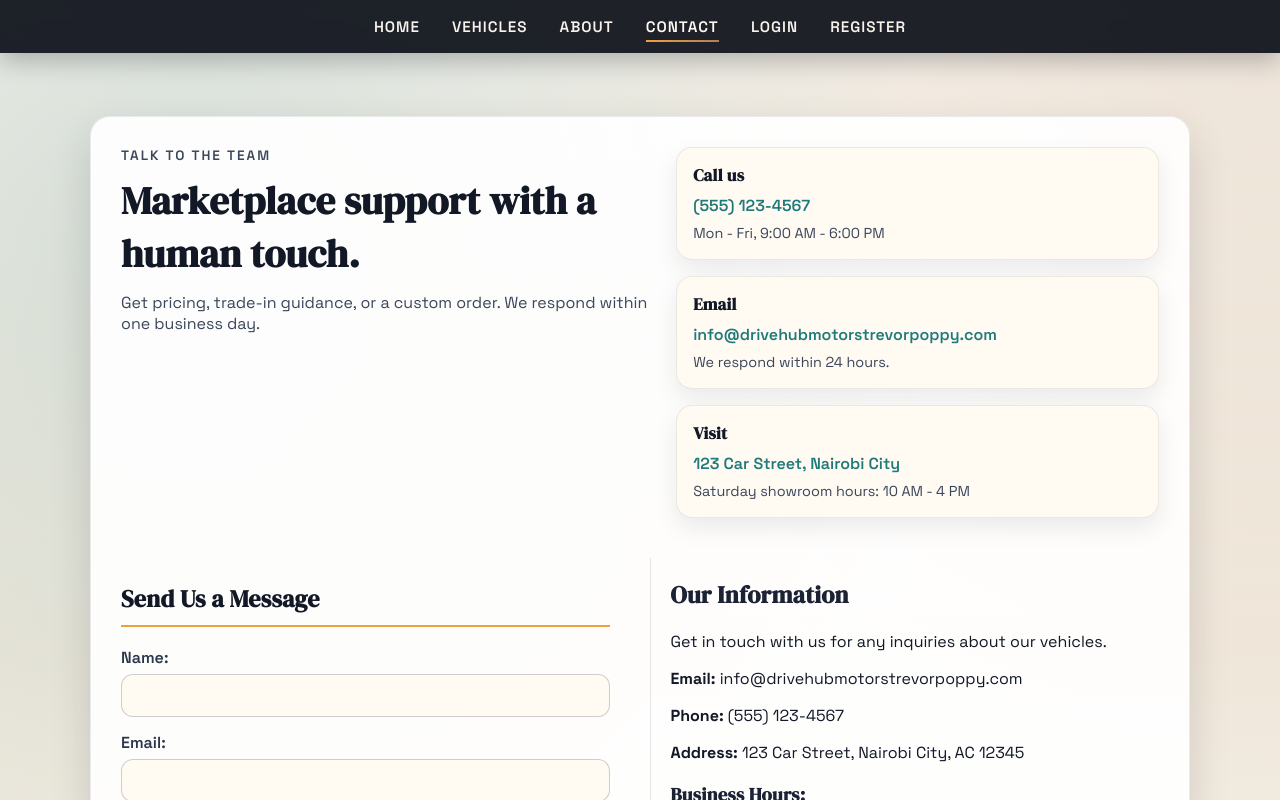
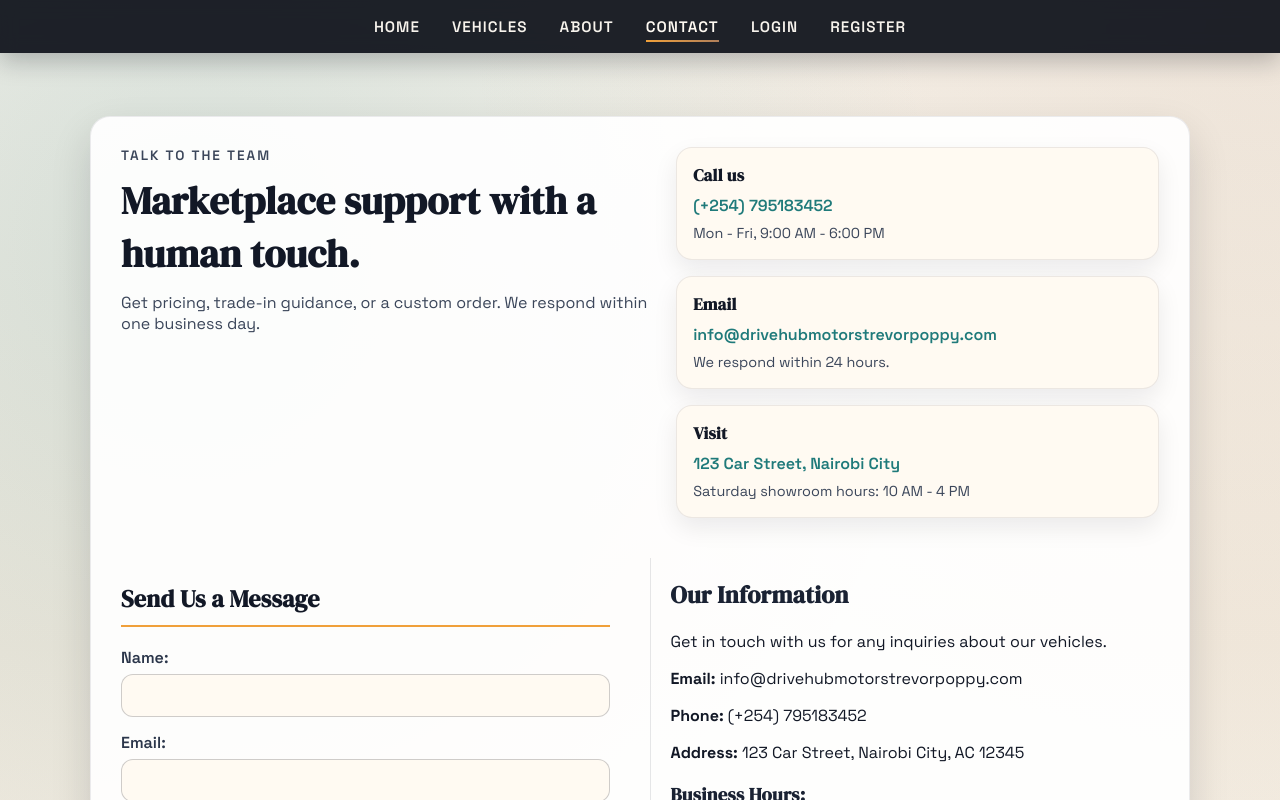
Before and after one commit to thoas123/my-web-projects, a website with bundled scripts: page contact.html in a window 1280 px wide. Shown: the top 800 px of the page. Built offline with nearby package versions, Linux system fonts and the light colour scheme.

Commit message:
Update contact page content

```diff
--- a/contact.html
+++ b/contact.html
@@ -18,7 +18,7 @@
       <div class="contact-cards">
         <div class="contact-card">
           <h3>Call us</h3>
-          <p>(555) 123-4567</p>
+          <p>(+254) 795183452</p>
           <span>Mon - Fri, 9:00 AM - 6:00 PM</span>
         </div>
         <div class="contact-card">
@@ -55,7 +55,7 @@
       <p>Get in touch with us for any inquiries about our vehicles.</p>
       <div class="contact-info">
         <p><strong>Email:</strong> info@drivehubmotorstrevorpoppy.com</p>
-        <p><strong>Phone:</strong> (555) 123-4567</p>
+        <p><strong>Phone:</strong> (+254) 795183452</p>
         <p><strong>Address:</strong> 123 Car Street, Nairobi City, AC 12345</p>
       </div>
       <div class="hours">
```
